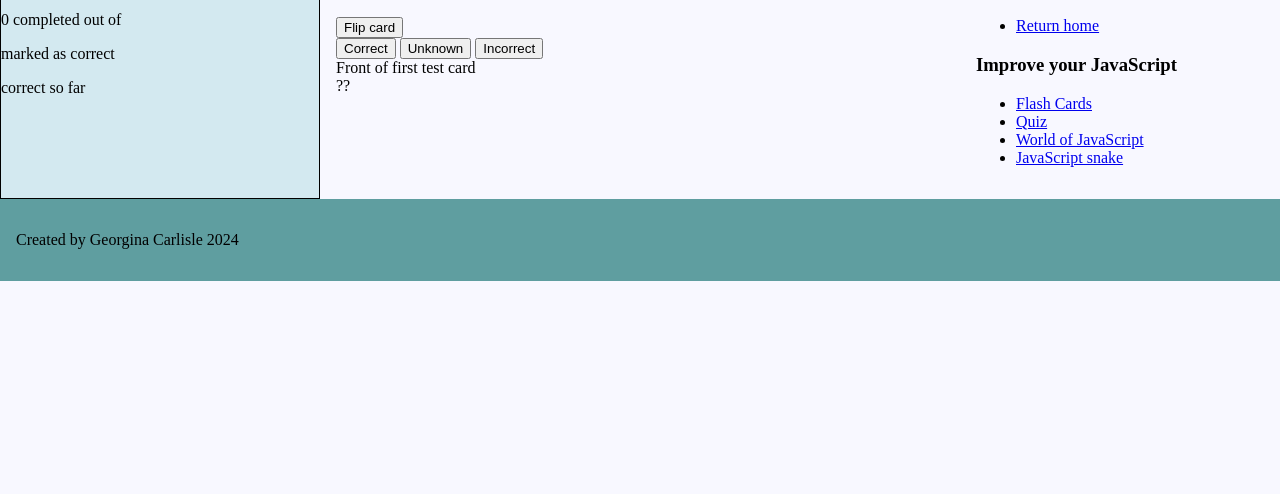
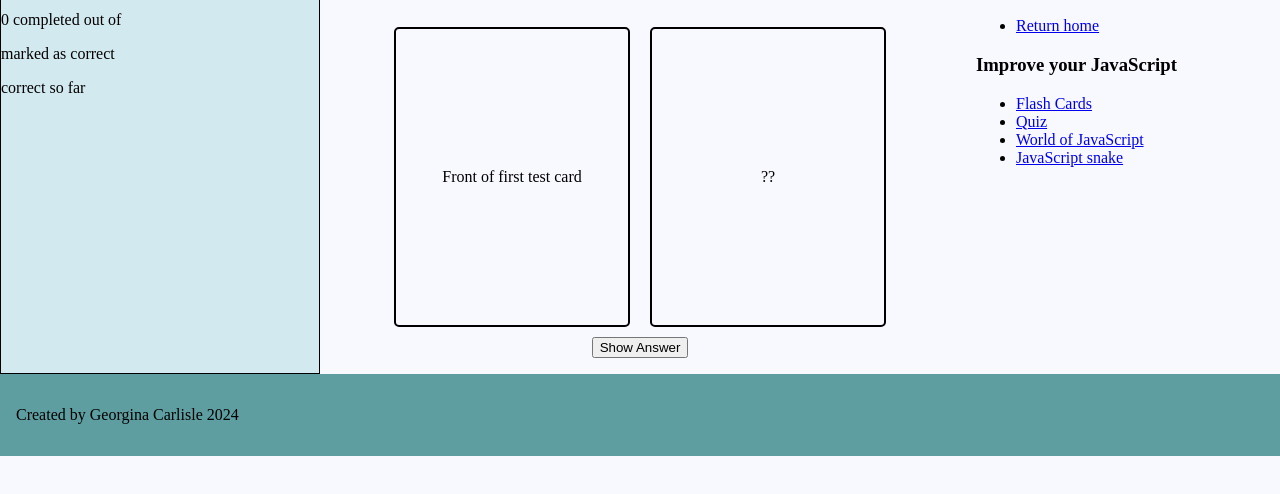
Before and after one commit to GeorginaCarlisle/2024-daily-coding, a plain HTML site: page js-flash-cards.html in a window 1280 px wide. Shown: the part 186-680 px from the top of the page. Drawn offline with Linux system fonts and the light colour scheme.

Commit message:
FEAT: flash cards include outcome buttons and reset

```diff
--- a/assets/css/style.css
+++ b/assets/css/style.css
@@ -123,3 +123,37 @@ nav {
     color: orangered;
     cursor: help;
 }
+
+/* Flash Cards */
+
+.card-container {
+    width: full;
+    display: flex;
+    justify-content: center;
+}
+
+.card {
+    width: 12rem;
+    height: 16rem;
+    border: 2px solid;
+    border-radius: 5px;
+    padding: 20px;
+    margin: 10px;
+    display: flex;
+    justify-content: center;
+    align-items: center;
+}
+
+.button-container {
+    display: flex;
+    justify-content: center;
+}
+
+#outcome-buttons {
+    display: none;
+}
+
+#unknown-btn {
+    margin-right: 5px;
+    margin-left: 5px;
+}
--- a/assets/js/flash-card.js
+++ b/assets/js/flash-card.js
@@ -113,10 +113,31 @@ let interval = setInterval(getTime, 1000);
  * Function called on clicking the card control button
  * Determines whether a new card or show answer is needed and calls respectively
  */
-function cardChange(event) {
-    document.getElementById("card-control").innerText === "New card" ? newCard() : showAnswer();
+function callAnswer() {
+    if (document.getElementById("show-answer").innerText === "Reset cards"){
+        console.log("Reset called");
+        cardsSeen = [];
+        console.log(cardsSeen);
+        document.getElementById("show-answer").innerText = "Show Answer";
+        newCard();
+    } else {
+        document.getElementById("show-answer").style.display = "none";
+        document.getElementById("outcome-buttons").style.display = "flex";
+        showAnswer();
+    }
 }
 
+function callCorrect() {
+    newCard();
+}
+
+function callUnknown() {
+    newCard();
+}
+
+function callIncorrect() {
+    newCard();
+}
 
 /**
  * Function called on load and via cardChange
@@ -124,20 +145,22 @@ function cardChange(event) {
  * and then displays returned info to the page
 */
 function newCard() {
+    document.getElementById("show-answer").style.display = "block";
+    document.getElementById("outcome-buttons").style.display = "none";
     const totalCards = flashCards.length;
     let cardInfo = ""
     if (cardsSeen.length === totalCards){
         console.log("cardsSeen includes all cards");
         cardInfo = "All cards have now been viewed";
+        document.getElementById("front-card").innerText = "All cards now viewed";
+        document.getElementById("back-card").innerText = "All cards now viewed";
+        document.getElementById("show-answer").innerText = "Reset cards";
     } else {
-        cardInfo = chooseCard();
+        document.getElementById("front-card").innerText = chooseCard();
+        document.getElementById("back-card").innerText = "??";
+        console.log(cardsSeen);
     }
-    console.log(cardsSeen);
-    document.getElementById("front-card").innerText = cardInfo;
-    document.getElementById("back-card").innerText = "??";
-    document.getElementById("card-control").innerText = "Flip card";
 }
-
 
 /**
  * @returns card info (front) from a randomly chosen flashcard that hasn't previously been chosen
@@ -162,5 +185,4 @@ function showAnswer(){
     let cardNumber = cardsSeen[cardsSeen.length - 1];
     let cardInfo = flashCards[cardNumber].back;
     document.getElementById("back-card").innerText = cardInfo;
-    document.getElementById("card-control").innerText = "New card";
 }
--- a/assets/js/script.js
+++ b/assets/js/script.js
@@ -1,6 +1,6 @@
 const missedDays = {
     January: 5,
-    February: 2,
+    February: 3,
     March: 0,
 }
 
--- a/js-flash-cards.html
+++ b/js-flash-cards.html
@@ -30,14 +30,27 @@
         </section>
         <section class="main-container">
             <h2>JavaScript Flash Cards</h2>
-            <button id="card-control" onclick="cardChange()">New card</button>
-            <div class="outcome-buttons">
-                <button id="correct-btn">Correct</button>
-                <button id="unknown-btn">Unknown</button>
-                <button id="incorrect-btn">Incorrect</button>
+            <div class="card-container">
+                <div class="card">
+                    <div id="front-card">
+                        This is a test question?
+                    </div>
+                </div>
+                <div class="card">
+                    <div id="back-card">
+                        ??
+                    </div>
+                </div>
             </div>
-            <div id="front-card">This is a test question?</div>
-            <div id="back-card">This is a test answer.</div>
+            <div class="button-container">
+                <button id="show-answer" onclick="callAnswer()">Show Answer</button>
+                <div id="outcome-buttons">
+                    <button id="correct-btn" onclick="callCorrect()">Correct</button>
+                    <button id="unknown-btn" onclick="callUnknown()">Unknown</button>
+                    <button id="incorrect-btn" onclick="callIncorrect()">Incorrect</button>
+                </div>
+            </div>
+
         </section>
         <nav>
             <h2>Explore what's here</h2>
```
Also changed, not shown: 1 other file.
